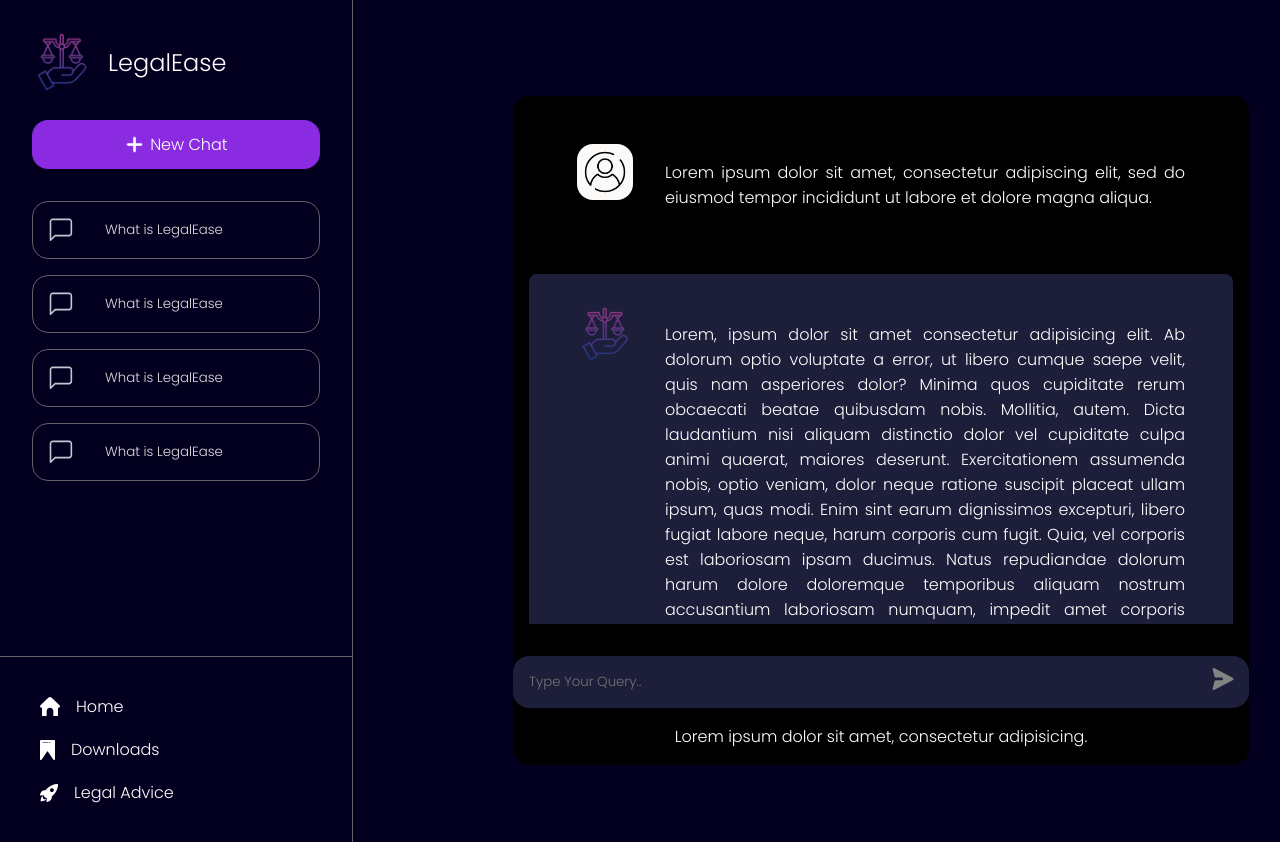
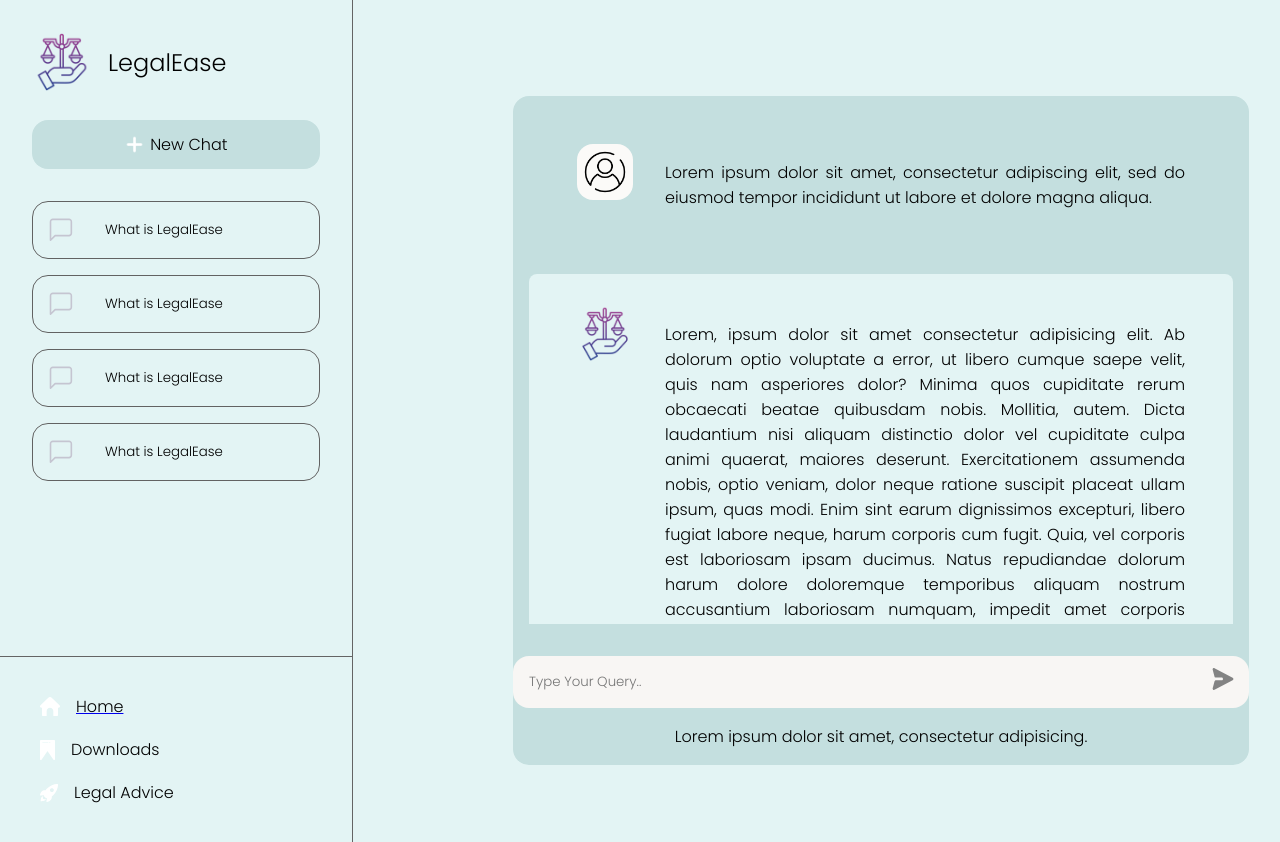
Before and after one commit to Techvocate/client_portal, a React (Create React App) app: page /querypage in a window 1280 px wide. Shown: the top 842 px of the page. Built offline with nearby package versions, Linux system fonts and the light colour scheme.

Commit message:
theme changes

```diff
--- a/src/components/QueryMain.css
+++ b/src/components/QueryMain.css
@@ -1,5 +1,5 @@
 .main{
-    background-color: black;
+    background-color: #C4DFDF;
     flex: 10;
     min-height: calc(100vh-14rem);
     display: flex;
@@ -25,6 +25,7 @@
 .chats {
     scrollbar-width: thin;
     scrollbar-color: transparent transparent;
+    color: black;
 }
 
 .chat1{
@@ -34,6 +35,7 @@
     display: flex;
     align-items: flex-start;
     text-align: justify;
+    color: black;
 }
 
 .chatImg{
@@ -44,9 +46,10 @@
 }
 
 .bot{
-    background: rgba(28,30,58,1);
+    background: #E3F4F4;
     width: fit-content;
     border-radius: 0.5rem;
+    color: black;
 }
 
 .chatFooter{
@@ -59,7 +62,7 @@
 }
 .inp{
     padding: 0.5rem;
-    background: rgba(28,30,58,1);
+    background: #F8F6F4;
     display: flex;
     align-items: center;
     border-radius: 1rem;
@@ -69,7 +72,7 @@
     width: calc(100% - 3rem);
     outline: none;
     padding: 0.5rem;
-    color: white;
+    color: black;
 }
 .inp>input, .send{
     border: none;
--- a/src/components/QueryMain.js
+++ b/src/components/QueryMain.js
@@ -32,7 +32,7 @@ function QueryMain() {
             <img src={sendBtn} alt='send'/>
           </button>
         </div>
-        <p>Lorem ipsum dolor sit amet, consectetur adipisicing.</p>
+        <p style={{color:"black"}}>Lorem ipsum dolor sit amet, consectetur adipisicing.</p>
       </div>
     </div>
   )
--- a/src/components/QueryPage.css
+++ b/src/components/QueryPage.css
@@ -121,6 +121,6 @@
     min-height:100vh ;
     display: flex;
     box-sizing: border-box;
-    background:rgb(3, 0, 31);
+    background:#E3F4F4;
     font-family: 'Poppins', sans-serif;
 }
--- a/src/components/SideBar.css
+++ b/src/components/SideBar.css
@@ -1,7 +1,3 @@
-*{
-    text-decoration: none;
-    color: white;
-}
 .sidebar{
     flex: 2;
     border-right: 1px solid rgb(100, 100, 100);
@@ -13,6 +9,7 @@
 }
 .brand{
     font-size: 1.5rem;
+    color: black;
 }
 .upperSide{
     padding: 2rem;
@@ -29,8 +26,8 @@
     padding-right: 0.4rem;
 }
 .midBtn{
-    color: white;
-    background-color: blueviolet;
+    color: black;
+    background-color: #C4DFDF;
     border: none;
     padding: 0.75rem;
     font-size: 1rem;
@@ -46,7 +43,7 @@
     display: flex;
     align-items: center;
     background: transparent;
-    color: rgba(222, 222, 222, 1);
+    color: black;
     padding: 1rem;
     width: 18rem;
     margin: 1rem auto;
@@ -66,6 +63,8 @@
     display: flex;
     align-items: center;
     font-size: 1rem;
+    color: black;
+    text-decoration: none;
 }
 .listitemsImg{
     margin: 0.5rem;
```
